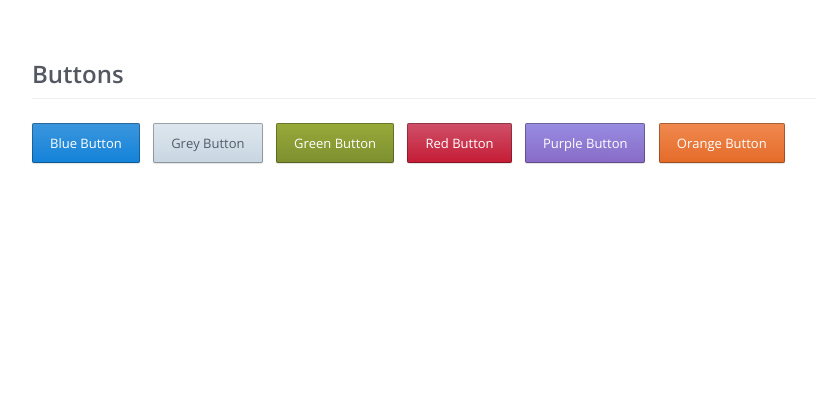
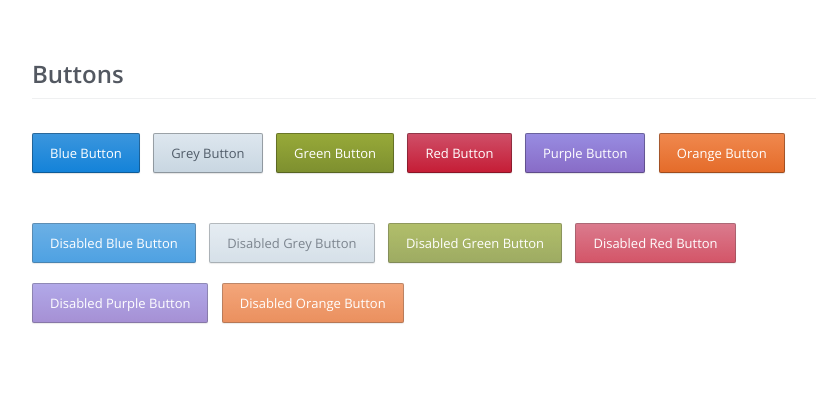
Before and after one commit to nylar/minimu, a plain HTML site: page minimu/index.html in a window 1280 px wide. Shown: the whole page, without its empty margins (160-976 px from the left). Drawn offline with nearby package versions, Linux system fonts and the light colour scheme.

Commit message:
Added disabled state

```diff
--- a/minimu/css/demo.css
+++ b/minimu/css/demo.css
@@ -11,10 +11,14 @@ body {
 }
 
 a.btn {
-    margin-right: 10px;
+    margin: 10px 10px 10px 0;
 }
 
 h1.divider {
     border-bottom: 1px solid #EFF0F1;
     margin-bottom: 24px;
 }
+
+section {
+    margin-bottom: 30px;
+}
--- a/minimu/css/minimu.css
+++ b/minimu/css/minimu.css
@@ -138,3 +138,11 @@ h1 {
     background-image: -o-linear-gradient(bottom, #F0894F 0%, #E46B29 100%);
     background-image: linear-gradient(to top, #F0894F 0%, #E46B29 100%);
 }
+
+/*-----------------*/
+/*    Utilities    */
+/*-----------------*/
+.disabled {
+    pointer-events: none;
+    opacity: 0.75;
+}
--- a/minimu/index.html
+++ b/minimu/index.html
@@ -12,11 +12,22 @@
     </head>
     <body class="wrap">
         <h1 class="divider">Buttons</h1>
+        <section>
             <a href="#" class="btn btn-blue">Blue Button</a>
             <a href="#" class="btn btn-grey">Grey Button</a>
             <a href="#" class="btn btn-green">Green Button</a>
             <a href="#" class="btn btn-red">Red Button</a>
             <a href="#" class="btn btn-purple">Purple Button</a>
             <a href="#" class="btn btn-orange">Orange Button</a>
+        </section>
+
+        <section>
+            <a href="#" class="btn btn-blue disabled">Disabled Blue Button</a>
+            <a href="#" class="btn btn-grey disabled">Disabled Grey Button</a>
+            <a href="#" class="btn btn-green disabled">Disabled Green Button</a>
+            <a href="#" class="btn btn-red disabled">Disabled Red Button</a>
+            <a href="#" class="btn btn-purple disabled">Disabled Purple Button</a>
+            <a href="#" class="btn btn-orange disabled">Disabled Orange Button</a>
+        </section>
     </body>
 </html>
```
Lines whose indentation alone changed are shown as unchanged.
